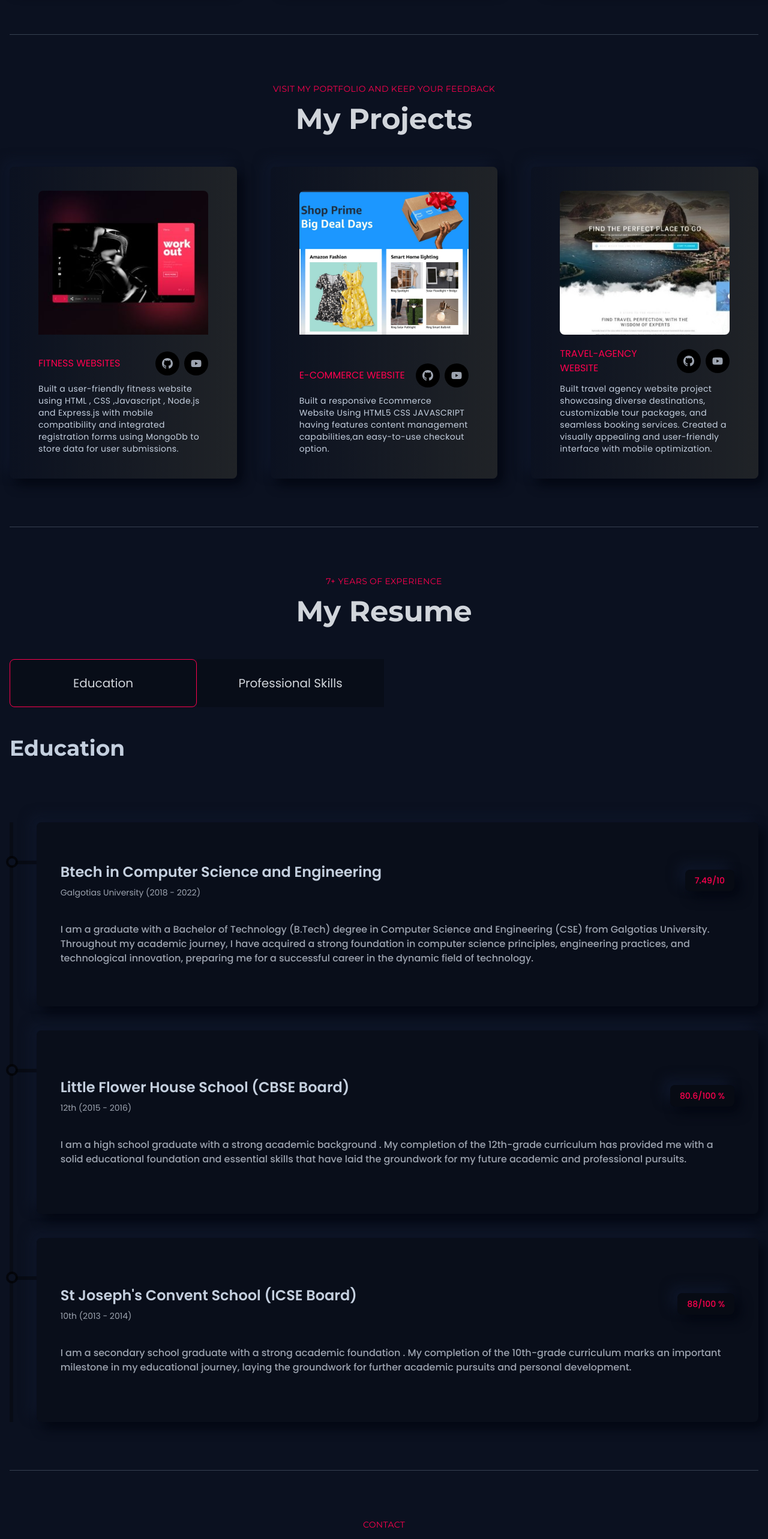
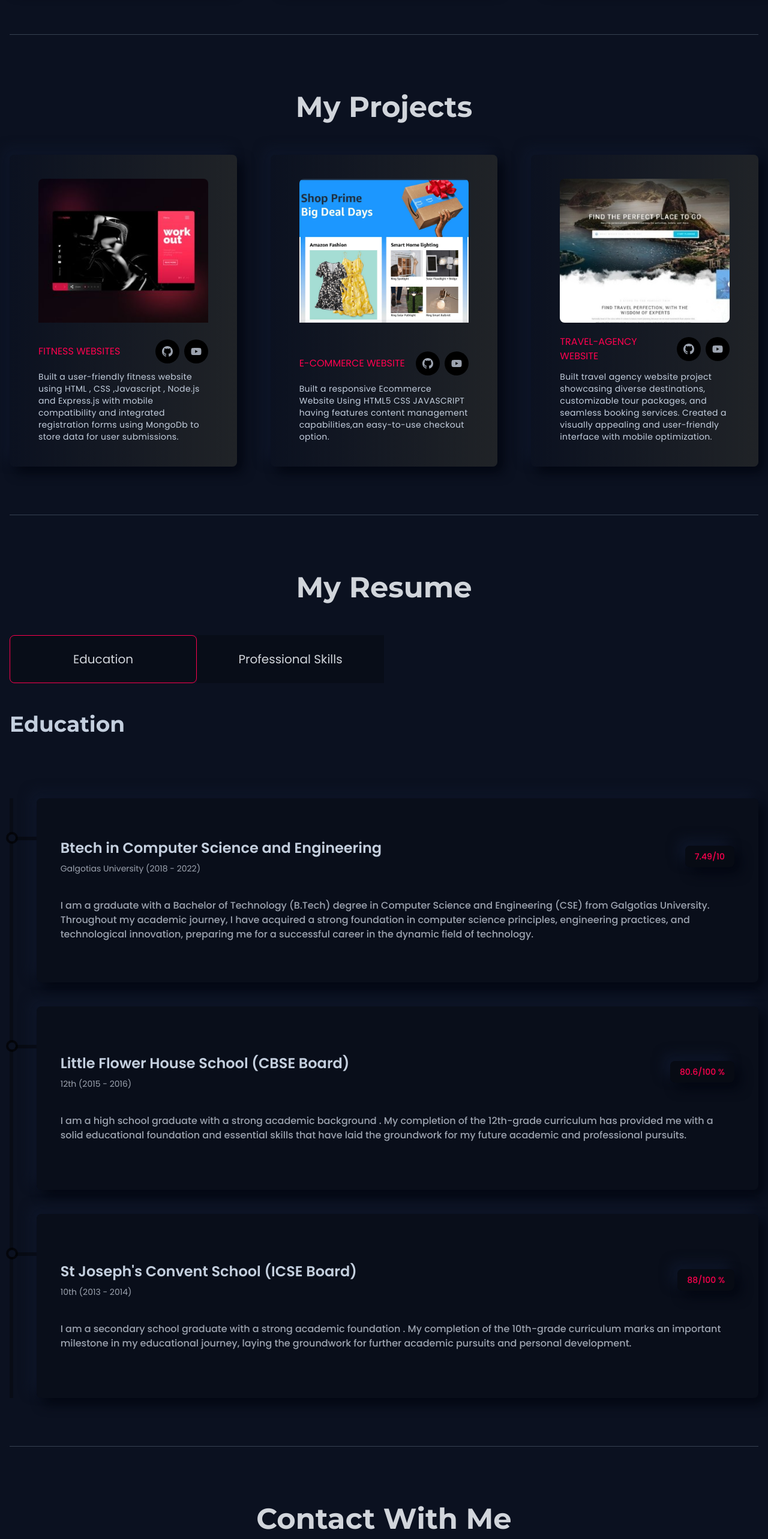
Before and after one commit to yashnet/Yash, a React (Vite) app: page / in a window 1280 px wide. Shown: the part 1860-4426 px from the top of the page at 60% size. Built offline with nearby package versions, Linux system fonts and the light colour scheme.

Commit message:
versel error modified

```diff
--- a/src/components/Contact.tsx
+++ b/src/components/Contact.tsx
@@ -54,7 +54,7 @@ const Contact = () => {
     >
       <FadeIn>
         <div className="flex justify-center items-center text-center">
-          <Title title="CONTACT" des="Contact With Me" />
+          <Title title="" des="Contact With Me" />
         </div>
         <div className="w-full">
           <div className="w-full h-auto flex flex-col lgl:flex-row justify-between">
--- a/src/components/Projects.tsx
+++ b/src/components/Projects.tsx
@@ -12,7 +12,7 @@ const Projects = () => {
       <FadeIn>
         <div className="flex justify-center items-center text-center">
           <Title
-            title="VISIT MY PORTFOLIO AND KEEP YOUR FEEDBACK"
+            // title=""
             des="My Projects"
           />
         </div>
--- a/src/components/Resume.tsx
+++ b/src/components/Resume.tsx
@@ -14,7 +14,7 @@ const Resume = () => {
     >
       <FadeIn>
         <div className="flex justify-center items-center text-center">
-          <Title title="7+ YEARS OF EXPERIENCE" des="My Resume" />
+          <Title title="" des="My Resume" />
         </div>
         <div>
           <ul className="w-full grid grid-cols-1 md:grid-cols-2 xl:grid-cols-4">
```
